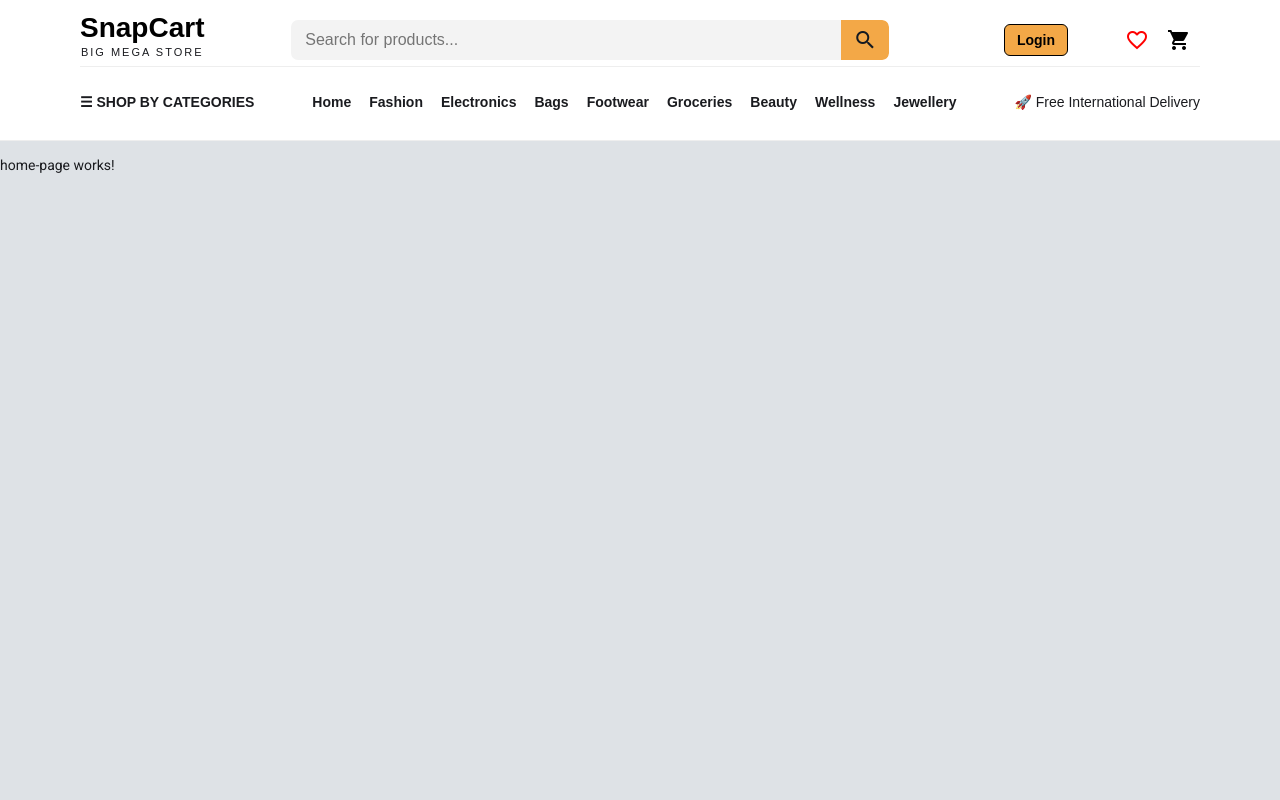
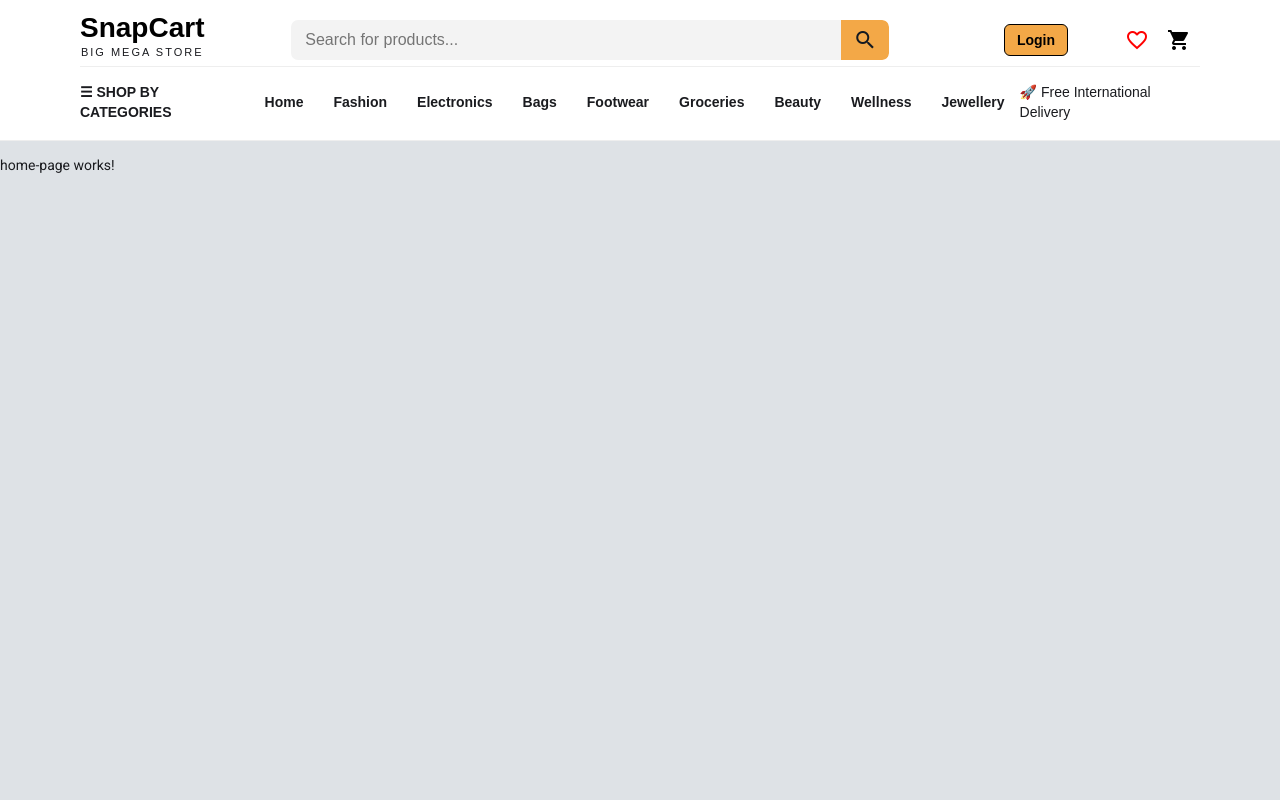
Before and after one commit to dev-debabrata/ecommers-app-angular, an Angular app in the folder frontend/: page / in a window 1280 px wide. Shown: the top 800 px of the page. Built offline with nearby package versions, Linux system fonts and the light colour scheme.

Commit message:
13-04-2026

```diff
--- a/frontend/src/app/components/navbar/navbar.css
+++ b/frontend/src/app/components/navbar/navbar.css
@@ -44,7 +44,7 @@
 .navbar li {
   cursor: pointer;
   font-size: 14px;
-  padding: 8px;
+  padding: 8px 14px;
   height: 40px;
   border: 1px solid transparent;
   display: flex;
```
